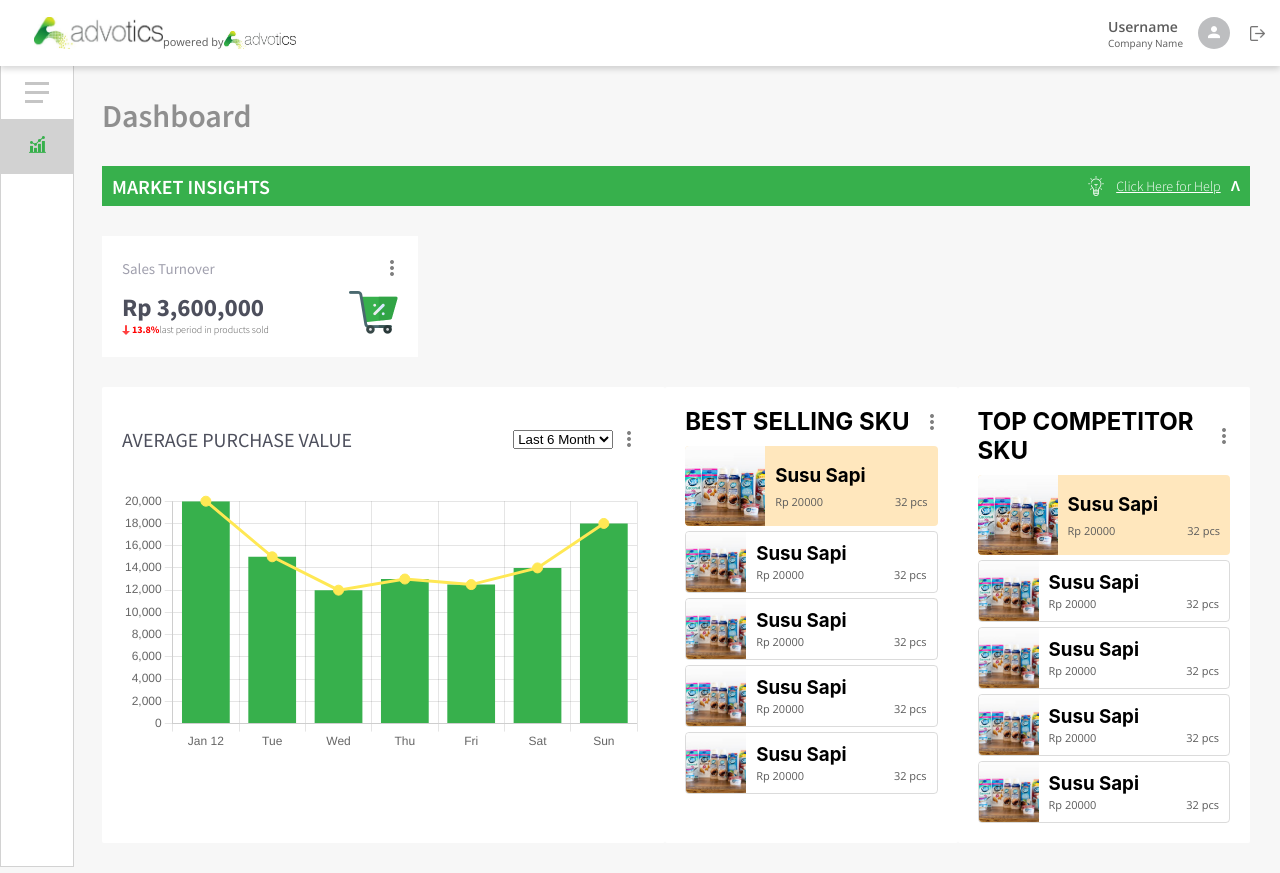
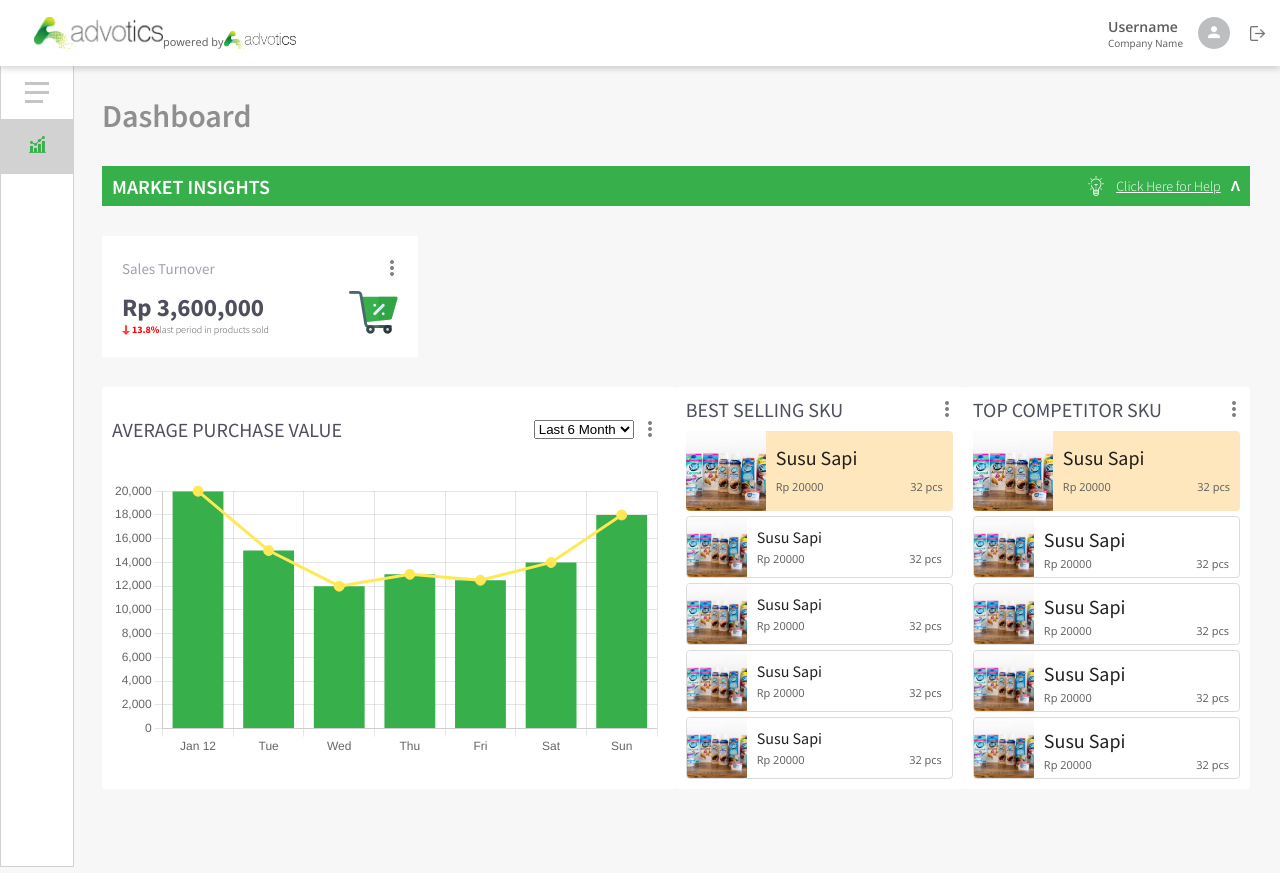
Before and after one commit to iqbalmnaufal/advotics-dashboard, a React (Create React App) app: page / in a window 1280 px wide. After the commit the page ends 819 px from the top, so only its background shows below. Built offline with nearby package versions, Linux system fonts and the light colour scheme.

Commit message:
editing font in best selling and competitor

```diff
--- a/src/components/Main/BestSelling.module.css
+++ b/src/components/Main/BestSelling.module.css
@@ -1,3 +1,5 @@
+@import url("https://fonts.googleapis.com/css2?family=Source+Sans+Pro&display=swap");
+
 .bestSelling {
   display: flex;
   flex-direction: column;
@@ -5,7 +7,7 @@
   border-radius: 2px;
   height: auto;
   width: 275px;
-  padding: 20px;
+  padding: 10px;
 }
 
 .header {
@@ -15,6 +17,8 @@
 }
 
 .title {
+  font: normal normal normal 20px/13px "Source Sans Pro";
+  color: #4d4f5c;
 }
 
 .iconMore {
@@ -42,17 +46,20 @@
 }
 
 .bestProductTitle {
+  font: normal normal normal 20px/25px "Source Sans Pro";
+  color: #000000de;
 }
 
 .infoPrice {
   display: flex;
   justify-content: space-between;
   margin-top: 7px;
+  font: normal normal normal 14px/20px "Source Sans Pro";
+  color: #00000099;
 }
 
 .products {
   display: flex;
-  /* background: #ffe7bd 0% 0% no-repeat padding-box; */
   height: 60px;
   border: 0.5px solid #c5c5c59c;
   border-radius: 4px;
@@ -70,10 +77,14 @@
 }
 
 .productsTitle {
+  font: normal normal normal 16px/20px "Source Sans Pro";
+  color: #000000de;
 }
 
 .productsPrice {
   display: flex;
   justify-content: space-between;
   margin-top: 2px;
+  font: normal normal normal 12px/20px "Source Sans Pro";
+  color: #00000099;
 }
--- a/src/components/Main/ChartContainer.module.css
+++ b/src/components/Main/ChartContainer.module.css
@@ -7,7 +7,7 @@
   /* box-shadow: 0px 2px 6px #0000000a;
   border: 0.5px solid #cdcdcd; */
   border-radius: 2px;
-  padding: 20px;
+  padding: 10px;
 }
 
 .header {
--- a/src/components/Main/TopCompetitor.module.css
+++ b/src/components/Main/TopCompetitor.module.css
@@ -1,3 +1,5 @@
+@import url("https://fonts.googleapis.com/css2?family=Source+Sans+Pro&display=swap");
+
 .topCompetitor {
   display: flex;
   flex-direction: column;
@@ -5,7 +7,7 @@
   border-radius: 2px;
   height: auto;
   width: 275px;
-  padding: 20px;
+  padding: 10px;
 }
 
 .header {
@@ -15,6 +17,8 @@
 }
 
 .title {
+  font: normal normal normal 20px/13px "Source Sans Pro";
+  color: #4d4f5c;
 }
 
 .iconMore {
@@ -42,17 +46,20 @@
 }
 
 .bestCompetitorTitle {
+  font: normal normal normal 20px/25px "Source Sans Pro";
+  color: #000000de;
 }
 
 .infoPrice {
   display: flex;
   justify-content: space-between;
   margin-top: 7px;
+  font: normal normal normal 14px/20px "Source Sans Pro";
+  color: #00000099;
 }
 
 .competitors {
   display: flex;
-  /* background: #ffe7bd 0% 0% no-repeat padding-box; */
   height: 60px;
   border: 0.5px solid #c5c5c59c;
   border-radius: 4px;
@@ -70,10 +77,14 @@
 }
 
 .competitorsTitle {
+  font: normal normal normal 20px/25px "Source Sans Pro";
+  color: #000000de;
 }
 
 .productsPrice {
   display: flex;
   justify-content: space-between;
   margin-top: 2px;
+  font: normal normal normal 12px/20px "Source Sans Pro";
+  color: #00000099;
 }
```
